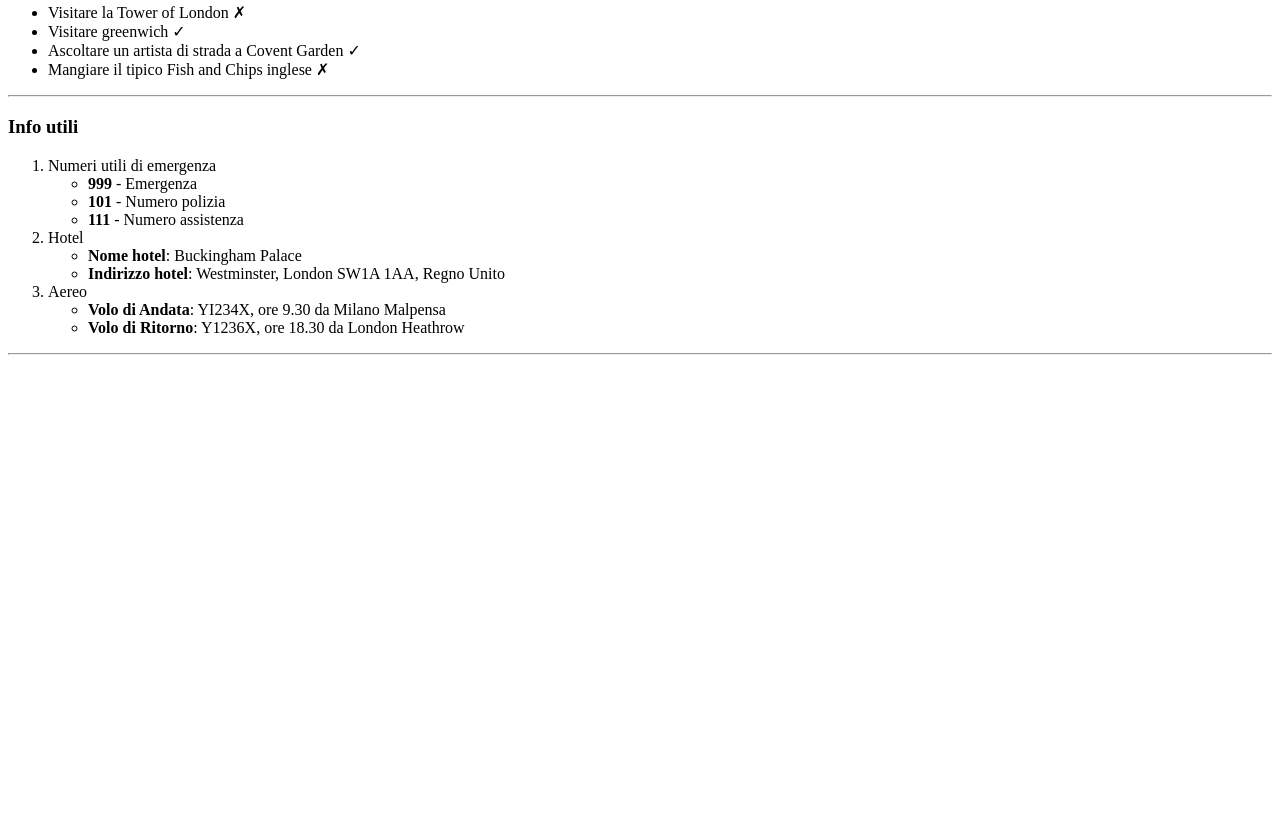
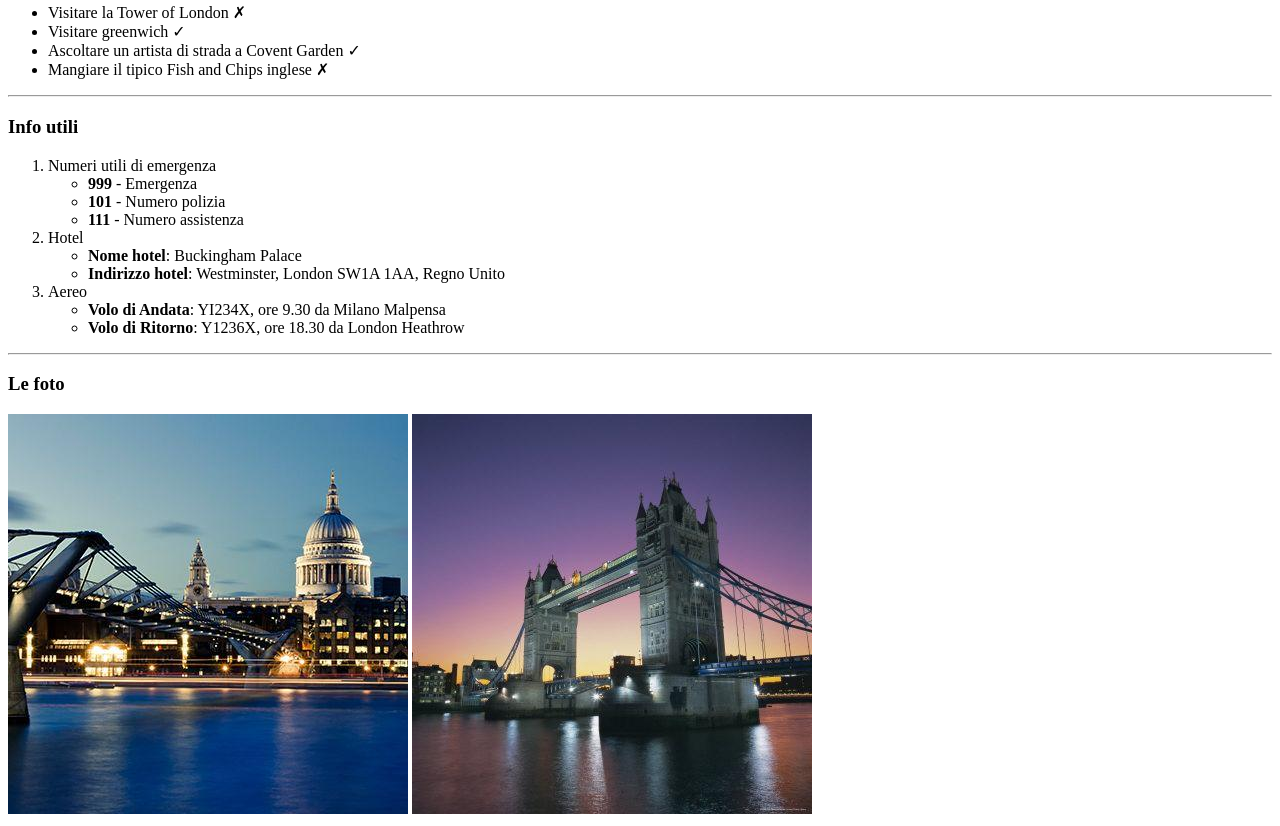
Before and after one commit to giorgiospirostopala/html-london-trip, a plain HTML site: page index.html in a window 1280 px wide. Shown: the part 939-1765 px from the top of the page. Before the commit the page ends 1652 px from the top, so only its background shows below. Drawn offline with Linux system fonts and the light colour scheme.

Commit message:
add: foto finali.

```diff
--- a/index.html
+++ b/index.html
@@ -136,20 +136,11 @@
 
     <hr>
 
+    <!-- foto finali -->
+     <h3>Le foto</h3>
+     <img src="img/london-400x400-compressor_0.jpg" alt="London.">
+     <img src="img/evening-tower-bridge-and-river-thames-london_u-L-P2QVZJ0.jpg" alt="Tower Bridge.">
+    <!-- foto finali -->
 
-
-
-
-
-
-
-
-
-
-
-
-
-
-    <br><br><br><br><br><br><br><br><br><br><br><br><br><br><br><br><br><br><br>
 </body>
 </html>
```
Also changed, not shown: Viaggio-Londra (1).jpg (added), img/evening-tower-bridge-and-river-thames-london_u-L-P2QVZJ0.jpg (added), img/london-400x400-compressor_0.jpg (added), 1 other file.
